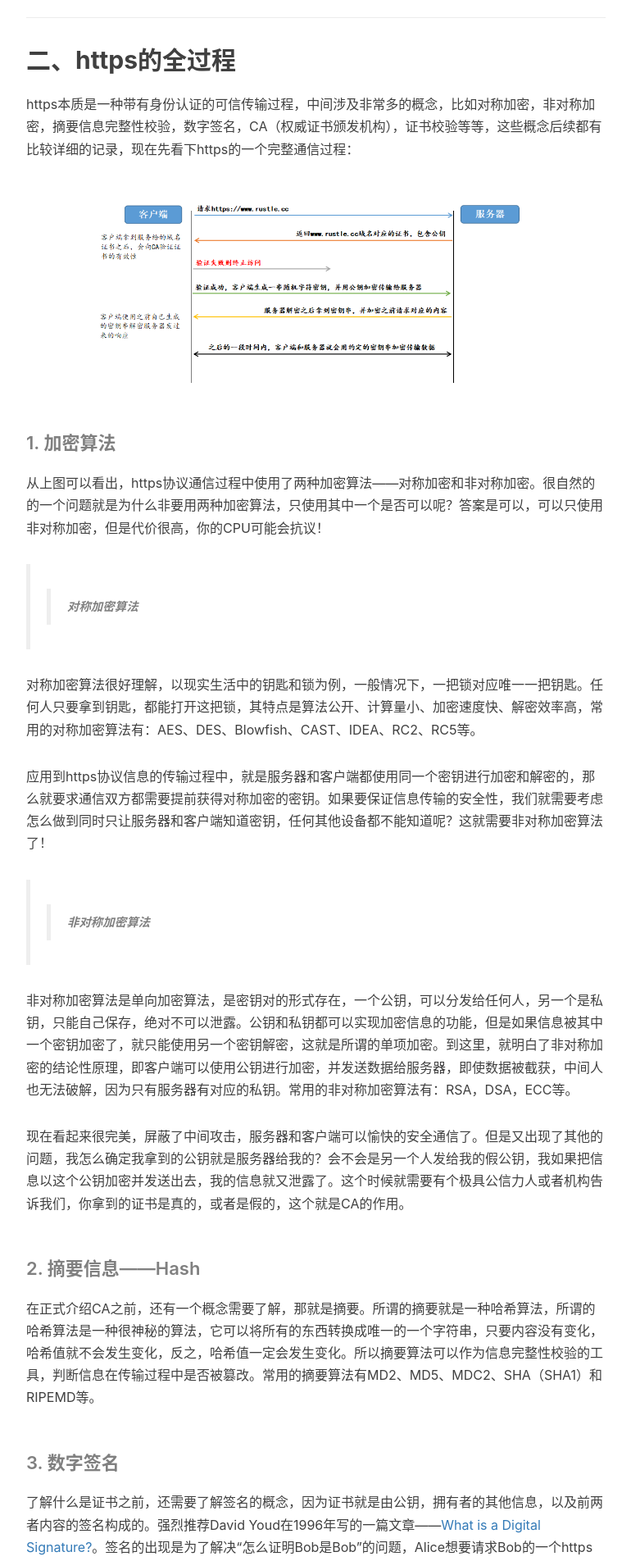
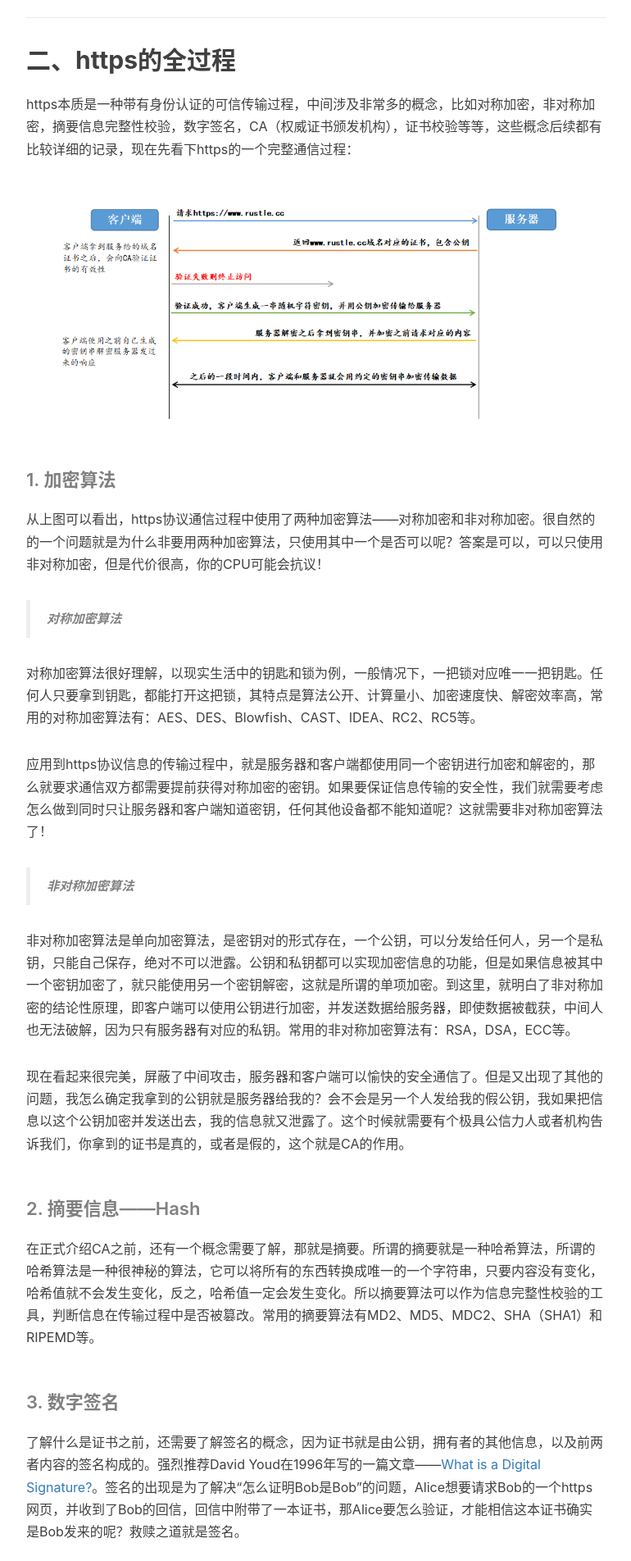
Before and after one commit to mffan0922/blog, a Jekyll site: the page built from _posts/2022-06-04-https.md, in a window 1280 px wide. Shown: the part 1155-3059 px from the top of the page at 82% size, without its empty margins (233-1003 px from the left). Built offline with Jekyll 4.4.1, drawn with Linux system fonts in a browser that asks for light colours.

Commit message:
[modify] rearrange https pic and text

```diff
--- a/_posts/2022-06-04-https.md
+++ b/_posts/2022-06-04-https.md
@@ -25,19 +25,19 @@ http协议有很多优点，比如基于tcp/ip，保证了可靠传输；只负
 
 https本质是一种带有身份认证的可信传输过程，中间涉及非常多的概念，比如对称加密，非对称加密，摘要信息完整性校验，数字签名，CA（权威证书颁发机构），证书校验等等，这些概念后续都有比较详细的记录，现在先看下https的一个完整通信过程：
 
-<center><img src="https://blog.rustle.cc/img/posts/https-overall.png" width="600"></center>
+![https](/img/posts/https-overall.png 'https overall')
 
 #### 1. 加密算法
 
 从上图可以看出，https协议通信过程中使用了两种加密算法——对称加密和非对称加密。很自然的的一个问题就是为什么非要用两种加密算法，只使用其中一个是否可以呢？答案是可以，可以只使用非对称加密，但是代价很高，你的CPU可能会抗议！
 
->> **对称加密算法**
+> **对称加密算法**
 
 对称加密算法很好理解，以现实生活中的钥匙和锁为例，一般情况下，一把锁对应唯一一把钥匙。任何人只要拿到钥匙，都能打开这把锁，其特点是算法公开、计算量小、加密速度快、解密效率高，常用的对称加密算法有：AES、DES、Blowfish、CAST、IDEA、RC2、RC5等。
 
 应用到https协议信息的传输过程中，就是服务器和客户端都使用同一个密钥进行加密和解密的，那么就要求通信双方都需要提前获得对称加密的密钥。如果要保证信息传输的安全性，我们就需要考虑怎么做到同时只让服务器和客户端知道密钥，任何其他设备都不能知道呢？这就需要非对称加密算法了！
 
->> **非对称加密算法**
+> **非对称加密算法**
 
 非对称加密算法是单向加密算法，是密钥对的形式存在，一个公钥，可以分发给任何人，另一个是私钥，只能自己保存，绝对不可以泄露。公钥和私钥都可以实现加密信息的功能，但是如果信息被其中一个密钥加密了，就只能使用另一个密钥解密，这就是所谓的单项加密。到这里，就明白了非对称加密的结论性原理，即客户端可以使用公钥进行加密，并发送数据给服务器，即使数据被截获，中间人也无法破解，因为只有服务器有对应的私钥。常用的非对称加密算法有：RSA，DSA，ECC等。
 
@@ -58,7 +58,7 @@ https本质是一种带有身份认证的可信传输过程，中间涉及非常
 
 上一小节数字签名中就说过，证书就是由公钥，拥有者的其他信息，以及前两者内容的签名构成的。证书是数字签名是一种身份认证手段，它能保证发过来的公钥内容是能和签名对应上的，却不能保证一定是真的Bob发过来的。如果要验证这本证书是否真的是Bob发来的，还需要使用CA根证书。既然有根证书，就有子证书，首先粗略了解一下证书的层级：
 
-<center><img src="https://blog.rustle.cc/img/posts/https-cert.jpg" width="600"></center>
+![cert](/img/posts/https-cert.jpg)
 
 从最左边的图片可以看到rustle.cc的证书处于最下面，最上一层是根证书（Sectigo AAA），两者之间的都是中间证书颁发机构。中间以及右面的图片是浏览器内置的中间CA机构证书，以及CA根证书。除了根证书之外，**所有的证书都是由上一级CA机构颁发的**，所以rustle.cc的证书是由上一级CA颁发的，上一级CA证书是由它的上一级颁发的，以此类推，一直到CA根证书，CA根证书是自己颁发的，而且其私钥是绝对保密的。所有的一切都基于CA根证书是绝对可信，也是整个信任链的起始，所以说如果某个CA根证书颁发机构的私钥被泄露了，那也就意味着整个信任体系的崩塌。
 
@@ -66,7 +66,7 @@ https本质是一种带有身份认证的可信传输过程，中间涉及非常
 
 CA认证中心是负责签发，管理，认证数字证书的机构，是基于国际互联网平台建立的一个公正，权威，可信赖的第三方组织机构。世界上的CA认证中心不止一家，他们之间的关系在第四小节也有所介绍，可以用如下树状结构来表示：
 
-<center><img src="https://blog.rustle.cc/img/posts/https-cert-ca.png" width="600"></center>
+![cert](/img/posts/https-cert-ca.png 'https cert ca')
 
 因为世界上CA机构不止一家，所以还有很多如上所示的树状结构。以rustle.cc这个域名为例，正常情况下申请证书的流程如下：
 
@@ -90,7 +90,7 @@ CA认证中心是负责签发，管理，认证数字证书的机构，是基于
 
 如下是用wireshark对https的一次抓包过程，不是很完美的地方是，始终抓不到服务器给客户端发证书的报文：
 
-<center><img src="https://blog.rustle.cc/img/posts/https-wireshark.png" width="600"></center>
+![wireshark](/img/posts/https-wireshark.png 'wireshark https')
 
 
 ## 四、参考文档
@@ -98,5 +98,3 @@ CA认证中心是负责签发，管理，认证数字证书的机构，是基于
 - [什么是数字签名证书？](http://www.youdzone.com/signature.html)
 - [数字证书浅析以及如何验证证书的可信/合法性](https://www.cnblogs.com/funny11/p/6978908.html)
 - [深入理解HTTPS工作原理](https://juejin.cn/post/6844903830916694030)
-- []()
-- []()
```
Also changed, not shown: img/posts/https-wireshark.png (renamed from img/posts/https-wiresahrk.png).
